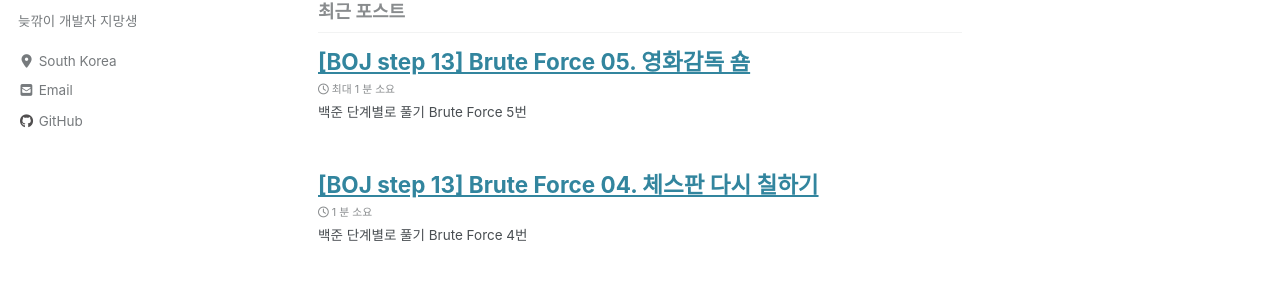
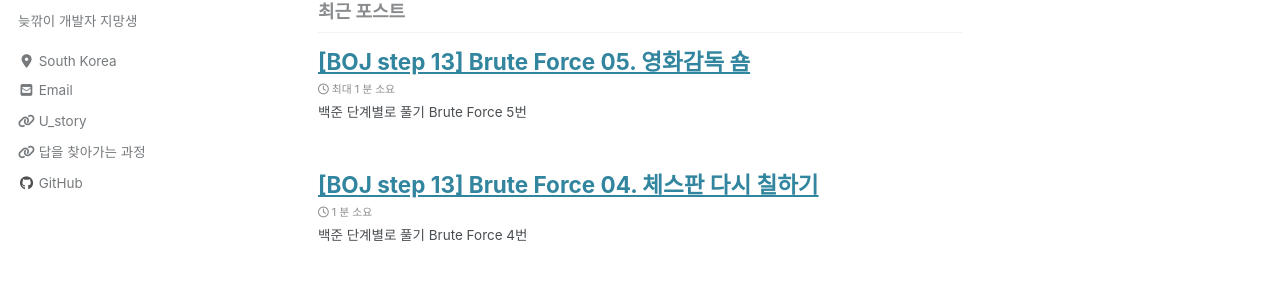
Before and after one commit to WONILLISM/wonillism.github.io, a Jekyll site: the page built from index.html, in a window 1280 px wide. Shown: the part 613-907 px from the top of the page. Built offline with Jekyll 4.4.1, drawn with Linux system fonts in a browser that asks for light colours; cached includes are drawn as plain includes; nearby versions of some CDN libraries; the list of posts is cut into pages by our own code.

Commit message:
Link to handeul, hyunsoo blog

```diff
--- a/_config.yml
+++ b/_config.yml
@@ -114,9 +114,12 @@ author:
     - label: "Email"
       icon: "fas fa-fw fa-envelope-square"
       url: wonillism@gmail.com
-    #- label: "Website"
-    #  icon: "fas fa-fw fa-link"
-      # url: "https://your-website.com"
+    - label: "U_story"
+      icon: "fas fa-fw fa-link"
+      url: "https://uyoo-story.tistory.com/"
+    - label: "답을 찾아가는 과정"
+      icon: "fas fa-fw fa-link"
+      url: "https://blog.naver.com/handuelly"
     #- label: "Twitter"
     #  icon: "fab fa-fw fa-twitter-square"
       # url: "https://twitter.com/"
```
